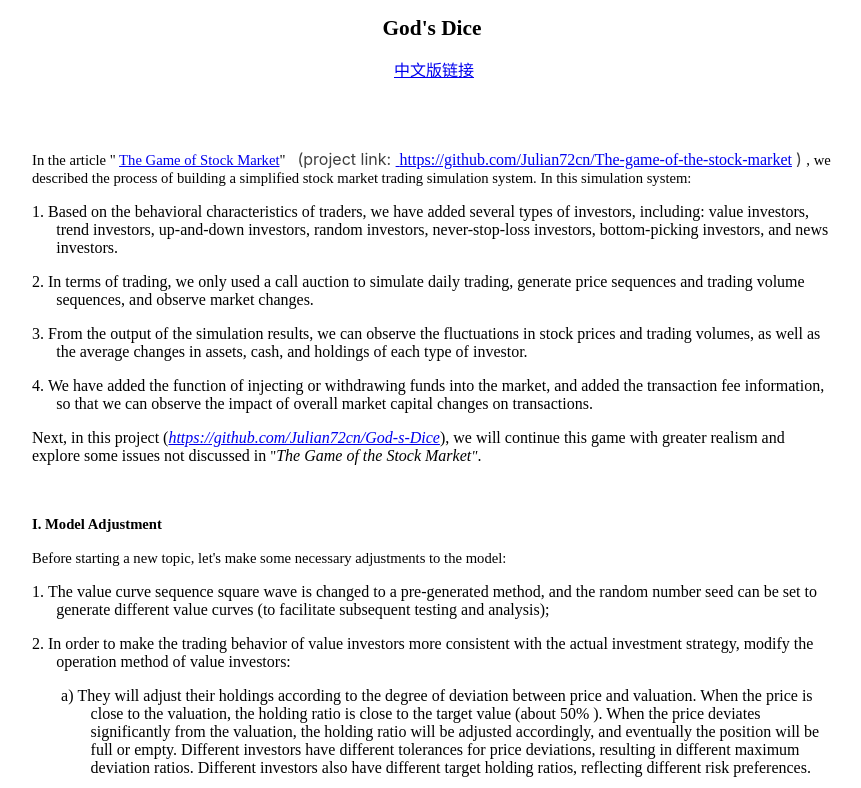
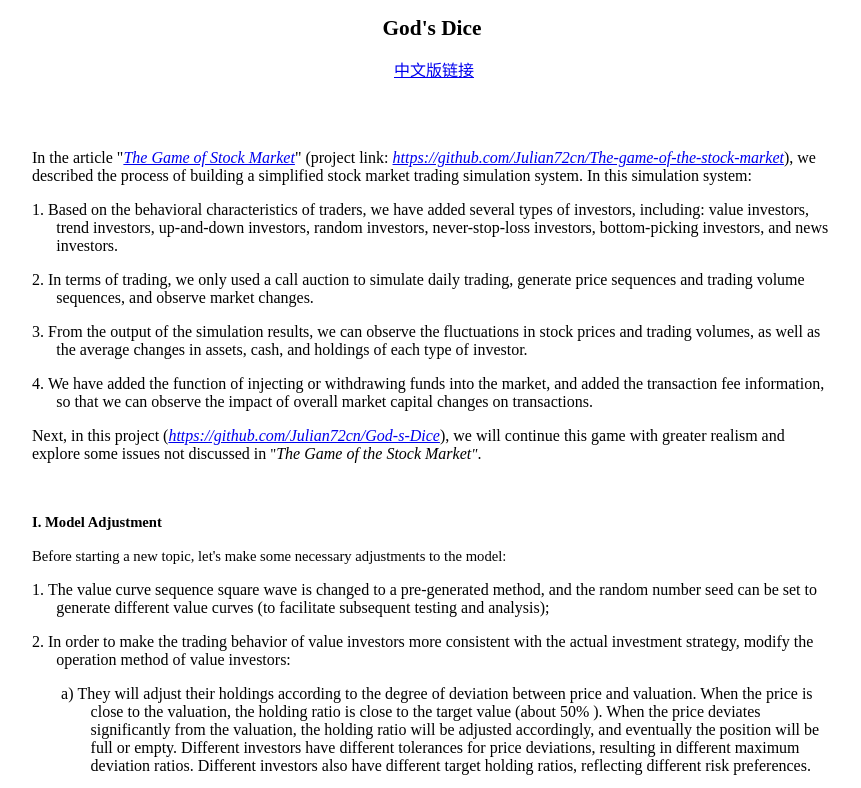
Before and after one commit to Julian72cn/God-s-Dice, a plain HTML site: page index.html in a window 1280 px wide. Shown: the top 788 px of the page, without its empty margins (208-1069 px from the left). Drawn offline with Linux system fonts and the light colour scheme.

Commit message:
Update index.html

```diff
--- a/index.html
+++ b/index.html
@@ -30,16 +30,12 @@ Dice</b></span></font></font></p>
 
 </p>
 
-<p><font face="Liberation Serif, serif"><span lang="en-US"><font face="Aptos"><font size="2" style="font-size: 11pt"><span lang="en-US">In the article &quot;
-<a href="https://julian72cn.github.io/The-game-of-the-stock-market/">The Game of Stock Market</a>&quot;</span></font></font><span style="font-variant: normal">
-<font color="#404040"><font face="Liberation Serif, serif"><span style="letter-spacing: normal"><span lang="en-US">&nbsp;</span></span></font></font></span><span style="font-variant: normal"><font color="#404040">
-<font face="DeepSeek-CJK-patch, Inter, system-ui, apple-system, BlinkMacSystemFont, Segoe UI, Roboto, Noto Sans, Ubuntu, Cantarell, Helvetica Neue, Oxygen, Open Sans, sans-serif">
-<font size="3" style="font-size: 12pt"><span style="letter-spacing: normal"><span lang="en-US"><span style="font-style: normal">
-<span style="font-weight: normal">(project link:&nbsp;</span></span></span></span></font></font></font></span><a href="https://github.com/Julian72cn/The-game-of-the-stock-market" target="_blank">
-<span lang="en-US">https://github.com/Julian72cn/The-game-of-the-stock-market</span></a><span style="font-variant: normal"><font color="#404040">
-<font face="DeepSeek-CJK-patch, Inter, system-ui, apple-system, BlinkMacSystemFont, Segoe UI, Roboto, Noto Sans, Ubuntu, Cantarell, Helvetica Neue, Oxygen, Open Sans, sans-serif">
-<font size="3" style="font-size: 12pt"><span style="letter-spacing: normal"><span lang="en-US"><span style="font-style: normal"><span style="font-weight: normal">)
-</span></span></span></span></font></font></font></span><font face="Aptos"><font size="2" style="font-size: 11pt"><span lang="en-US">, we described the process of building a simplified stock market trading simulation system. In this simulation system:</span></font></font></span></font></p>
+<p style="margin:0; padding:0;"><font face="Liberation Serif, serif"><span lang="en-US"><font face="Aptos"><font size="3" style="font-size: 12pt"><span lang="en-US">In
+the article &quot;</span></font></font><a href="https://julian72cn.github.io/The-game-of-the-stock-market/"><font face="Aptos"><font size="3" style="font-size: 12pt"><span lang="en-US"><i>The
+Game of Stock Market</i></span></font></font></a><font face="Aptos"><font size="3" style="font-size: 12pt"><span lang="en-US">&quot;&nbsp;(project
+link:&nbsp;</span></font></font><a href="https://github.com/Julian72cn/The-game-of-the-stock-market" target="_blank"><font face="Aptos"><font size="3" style="font-size: 12pt"><span lang="en-US"><i>https://github.com/Julian72cn/The-game-of-the-stock-market</i></span></font></font></a><font face="Aptos"><font size="3" style="font-size: 12pt"><span lang="en-US">),
+we described the process of building a simplified stock market
+trading simulation system. In this simulation system:</span></font></font></span></font></p>
 <p style="text-indent: -0.64cm; margin-left: 0.64cm"><font face="Aptos"><font size="3" style="font-size: 12pt"><span lang="en-US">1.&nbsp;Based
 on the behavioral characteristics of traders, we have added several
 types of investors, including: value investors, trend investors,
```
